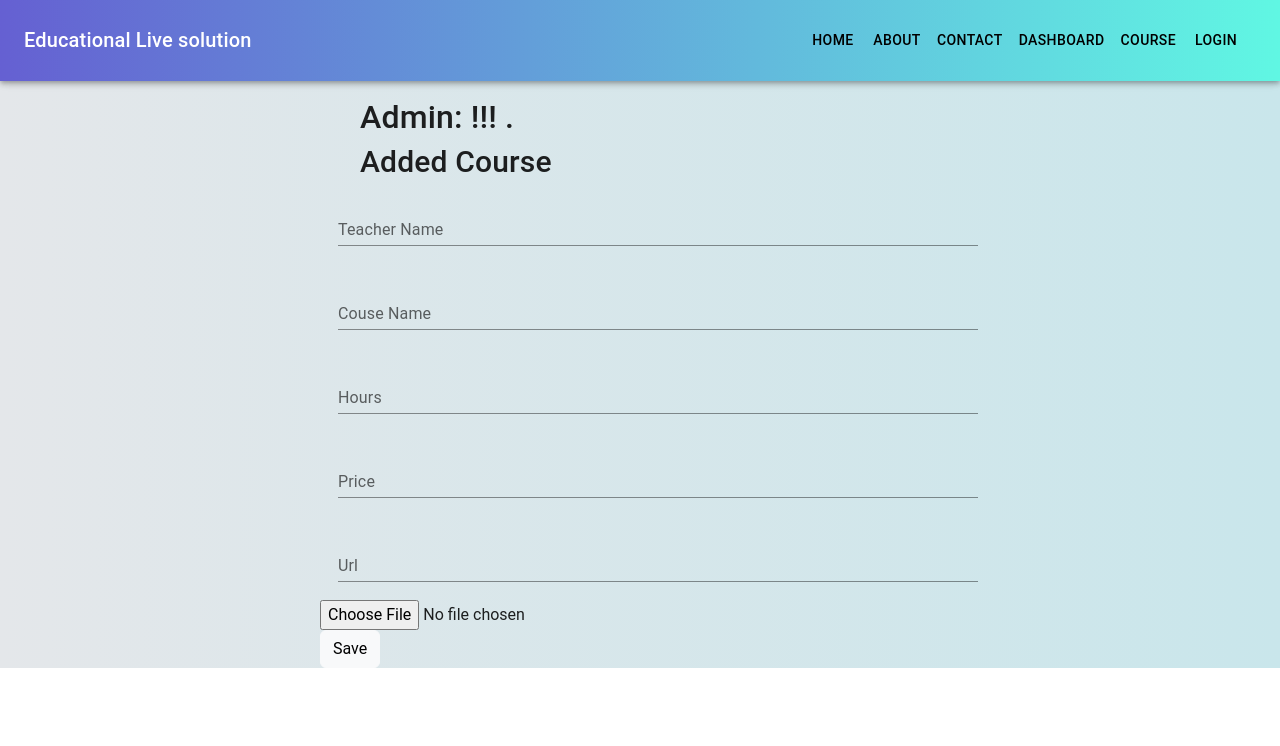
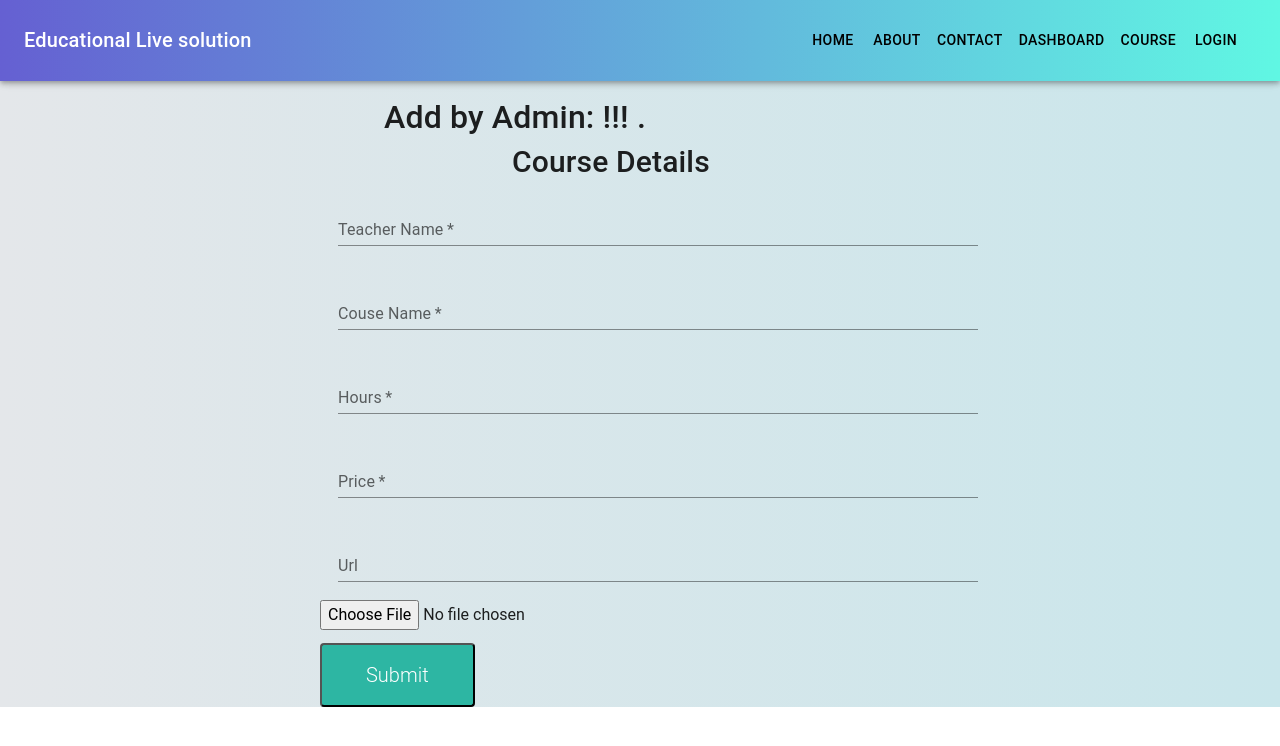
Before and after one commit to konok101/online-live-solutions-platform, a React (Create React App) app: page /addCourse in a window 1280 px wide. Shown: the top 746 px of the page. Built offline with nearby package versions, Linux system fonts and the light colour scheme; no server answers.

Commit message:
done added couse part

```diff
--- a/src/Pages/Course/AddCouse.js
+++ b/src/Pages/Course/AddCouse.js
@@ -58,45 +58,54 @@ const AddCourse = () => {
             <div >
 
                 <div style={{maxWidth:"50%", margin:"auto", marginTop:"50px"}} >
-                    <Box sx={{ml:5 }}>
-               <h2>Admin: {user?.displayName} !!! .</h2>
-                         <h5 style={{width:"250px", margin:"0", fontSize:'30px'}}>Added Course</h5>
+                    <Box sx={{maxWidth:"80%", margin:"auto", }}>
+               <h2> Add by Admin: {user?.displayName} !!! .</h2>
+                         <h5 style={{maxWidth:"50%", margin:"auto", fontSize:'30px'}}> Course Details</h5>
                     </Box>
                     <Box>
                         <form onSubmit={handleSubmit(onSubmit)}>
                         <TextField
                             style={{ margin: 18, width: '50vw' }}   label="Teacher Name"  id="standard-basic"  name='name'
-                             textColor="white" variant="standard"  {...register("teacherName")}
+                             textColor="white" variant="standard" required  {...register("teacherName")}
                         />                        <br/>
                             <TextField
-                            style={{ margin: 18, width: '50vw' }}   label="Couse Name"  id="standard-basic"  name='name'
+                            style={{ margin: 18, width: '50vw' }} required   label="Couse Name"  id="standard-basic"  name='name'
                              textColor="white" variant="standard"  {...register("couseName")}
                         />                        <br/>
 
 <TextField
-                            style={{ margin: 18, width: '50vw' }}   label="Hours"  id="standard-basic"  name='name'
+                            style={{ margin: 18, width: '50vw' }} required  label="Hours"  id="standard-basic"  name='name'
                              textColor="white" variant="standard"  {...register("hours")}
                         />
                                             <br/>
 
 
                         <TextField
-                            style={{ margin: 18, width: '50vw' }}   label="Price"  id="standard-basic"  name='name'
+                            style={{ margin: 18, width: '50vw' }} required  label="Price"  id="standard-basic"  name='name'
                              textColor="white" variant="standard"  {...register("price")}
                         />                        <br/>
 
 
                    <TextField
-                            style={{ margin: 18, width: '50vw' }}   label="Url"  id="standard-basic"  name='name'
+                            style={{ margin: 18, width: '50vw' }}    label="Url"  id="standard-basic"  name='name'
                              textColor="white" variant="standard"  {...register("socialUrl")}
                         />                        <br/>
 
 
-                        <input name="exampleRequired" type="file" onChange={handleImageUpload}/>
+                        <input name="exampleRequired" type="file" required onChange={handleImageUpload}/>
                         <br/>
 
 
-                        <button type="submit" className="btn btn-light">Save</button>
+
+
+                        <button className='viewMoreButtonHoverBanner' variant="contained" type="submit" style={{
+                        marginTop: '2%', padding: '15px 44px', color: 'white',
+                        fontWeight: '300',
+                        fontSize: '20px',
+                        background: "#2db6a3",
+
+                        borderRadius: '4px'
+                    }}>Submit</button>
                         </form>
                     </Box>
                 </div>
```
